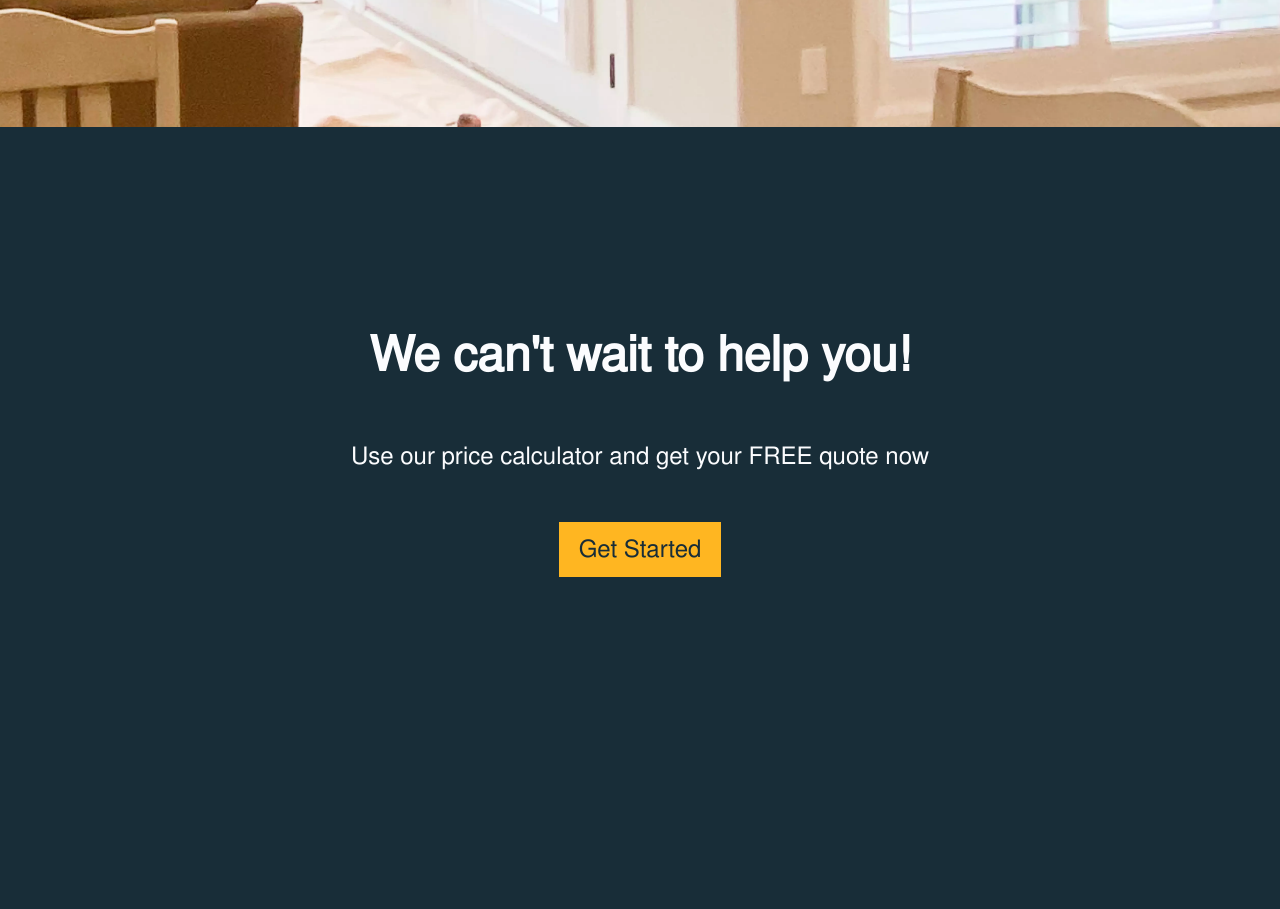
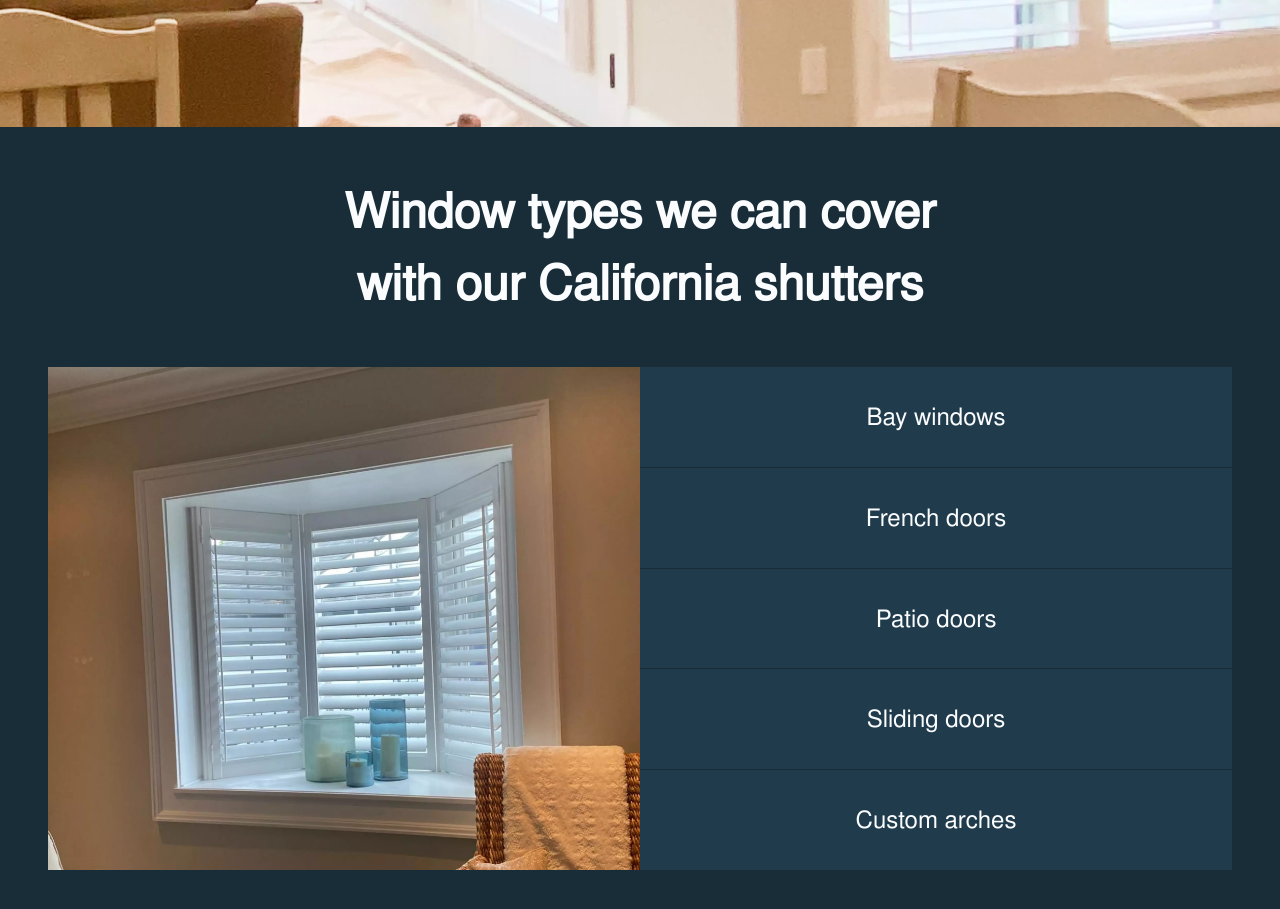
Before and after one commit to PROMCz11/california-shutters-preview, a SvelteKit app: page /pricing in a window 1280 px wide. Shown: the part 2300-3209 px from the top of the page. Before the commit the page ends 3067 px from the top, so only its background shows below. Built offline with nearby package versions, Linux system fonts and the light colour scheme.

Commit message:
Added the options picker to the pricing page, haven't implemented interactivity yet

```diff
--- a/src/routes/pricing/+page.svelte
+++ b/src/routes/pricing/+page.svelte
@@ -1,6 +1,11 @@
 <script>
     import buttonTextureSrc from "$lib/assets/pricing/button-texture.svg";
     import bridgeImgSrc from "$lib/assets/pricing/bridge.webp";
+    import bayWindowSrc from "$lib/assets/pricing/bay-window.webp";
+    import frenchDoorSrc from "$lib/assets/pricing/french-door.webp";
+    import patioDoorSrc from "$lib/assets/pricing/patio-door.webp";
+    import slidingDoorSrc from "$lib/assets/pricing/sliding-door.webp";
+    import customArchSrc from "$lib/assets/pricing/custom-arch.webp";
 
     import { animate, scroll } from "motion";
 	import { onMount } from "svelte";
@@ -71,10 +76,22 @@
         </div>
     </article>
     <div class="bridge text-navy" style="background-image: url({bridgeImgSrc})">
-        <!-- <picture><img src="{bridgeImgSrc}" alt="room with installed shutters"></picture> -->
         <div>
             <h2 class="fs-xl">Why is our shutter so sought after?</h2>
             <p>Because it is the only branded shutter available in Canada that has a beveled front face. Flat was so yesterday. Curvy is in. Our shutter is the curviest of them all. Available in partially beveled and fully beveled styles, we definitely have the correct option for your home and windows.</p>
+        </div>
+    </div>
+    <div class="options-container">
+        <h2 class="fs-xl">Window types we can cover with our California shutters</h2>
+        <div class="interactive-display">
+            <picture><img src="{bayWindowSrc}" alt="DELETE ME"></picture>
+            <div class="options">
+                <button class="text-white">Bay windows</button>
+                <button class="text-white">French doors</button>
+                <button class="text-white">Patio doors</button>
+                <button class="text-white">Sliding doors</button>
+                <button class="text-white">Custom arches</button>
+            </div>
         </div>
     </div>
     <div class="cta">
@@ -205,6 +222,38 @@
         margin-bottom: var(--spacing);
     }
 
+    .options-container {
+        padding: var(--spacing);
+    }
+
+    .options-container h2 {
+        max-width: 600px;
+        text-align: center;
+        margin-inline: auto;
+        margin-bottom: var(--spacing);
+    }
+
+    .interactive-display {
+        display: grid;
+        max-width: 1400px;
+        margin-inline: auto;
+        grid-template-columns: repeat(2, 1fr);
+    }
+
+    .options {
+        display: flex;
+        flex-direction: column;
+    }
+
+    .options > * {
+        background-color: #203c4c;
+        flex: 1;
+    }
+
+    .options > *:not(*:last-of-type) {
+        border-bottom: 1px solid var(--clr-navy);
+    }
+
     .cta {
         min-height: 80vh;
         display: flex;
@@ -240,4 +289,10 @@
             width: 400px;
         }
     }
+
+    @media (max-width: 600px) {
+        .interactive-display {
+            grid-template-columns: 1fr;
+        }
+    }
 </style>
```
